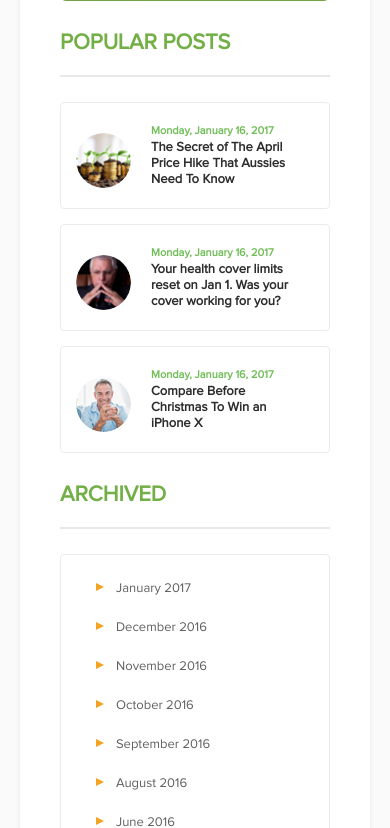
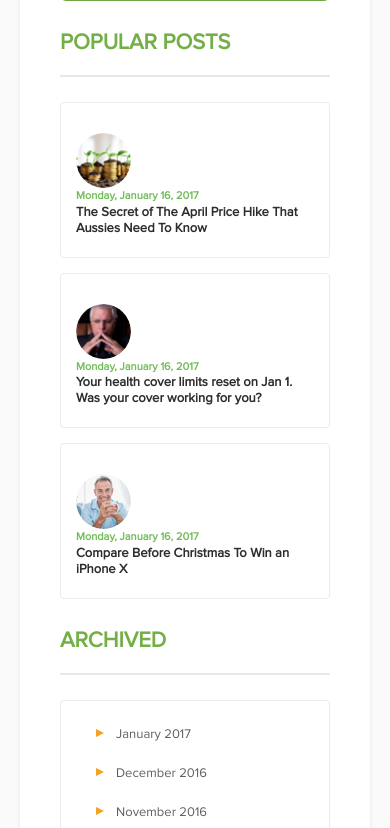
Before and after one commit to jhunreycastillo/insurance, a PHP site: page /archive.html in a window 390 px wide. Shown: the part 3132-3960 px from the top of the page. Run offline with PHP 8.4, Linux system fonts and the light colour scheme; some libraries are stand-ins or nearby versions.

Commit message:
css update
css update

```diff
--- a/assets/css/style.css
+++ b/assets/css/style.css
@@ -1499,6 +1499,9 @@ footer p {
     #inner-page h2 {
          font-size: 28px;
     }
+    .post-box-link {
+        display: block;
+    }
 }
 @media screen and (max-width: 320px) {
     .slick-slide {
```
